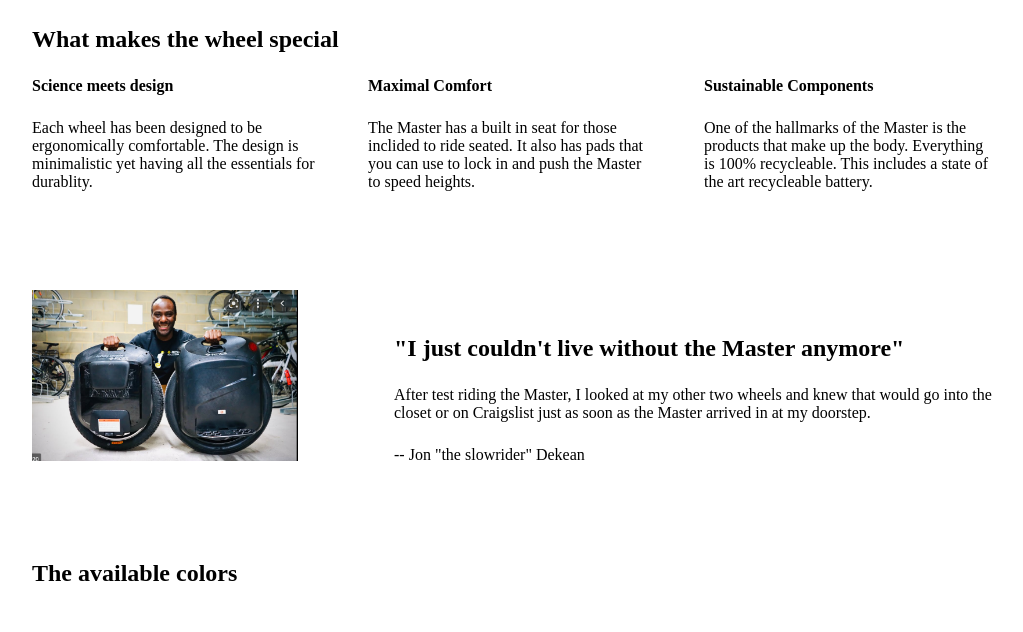
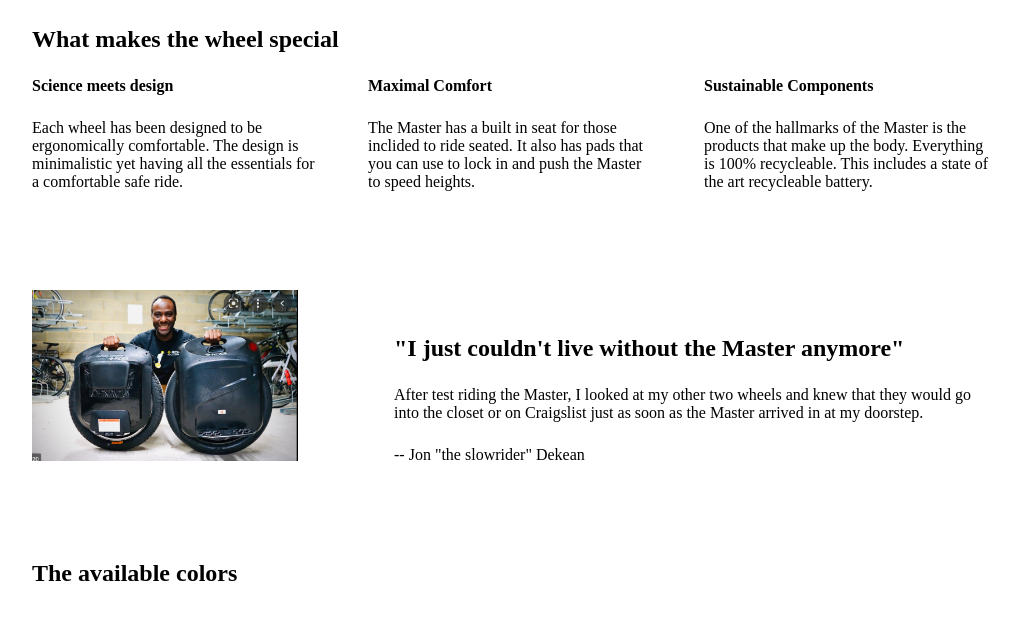
Before and after one commit to mlarkin1/I-want--a-begode-master, a plain HTML site: page index.html in a window 1280 px wide. Shown: the part 400-1032 px from the top of the page, without its empty margins (128-1151 px from the left). Drawn offline with Linux system fonts and the light colour scheme.

Commit message:
Update index.html

```diff
--- a/index.html
+++ b/index.html
@@ -35,7 +35,7 @@
             <p class="features-description">
               Each wheel has been designed to be ergonomically comfortable. The
               design is minimalistic yet having all the essentials for
-              durablity.
+              a comfortable safe ride.
             </p>
           </div>
           <div class="features">
@@ -65,7 +65,7 @@
             <h2>"I just couldn't live without the Master anymore"</h2>
             <blockquote>
               After test riding the Master, I looked at my other two wheels and knew that
-              would go into the closet or on Craigslist just as soon
+              they would go into the closet or on Craigslist just as soon
               as the Master arrived in at my doorstep.
             </blockquote>
             <p>-- Jon "the slowrider" Dekean</p>
```
